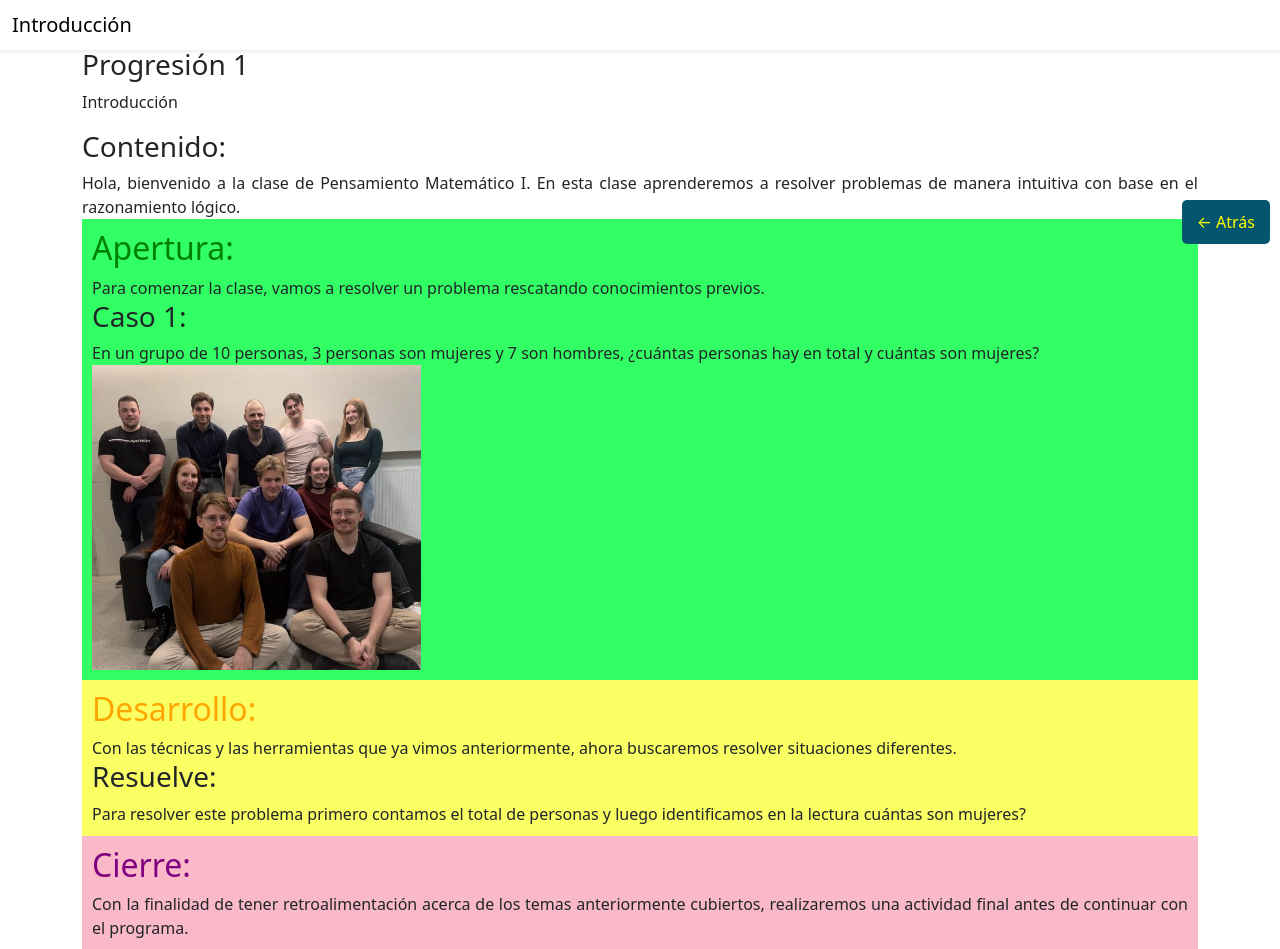
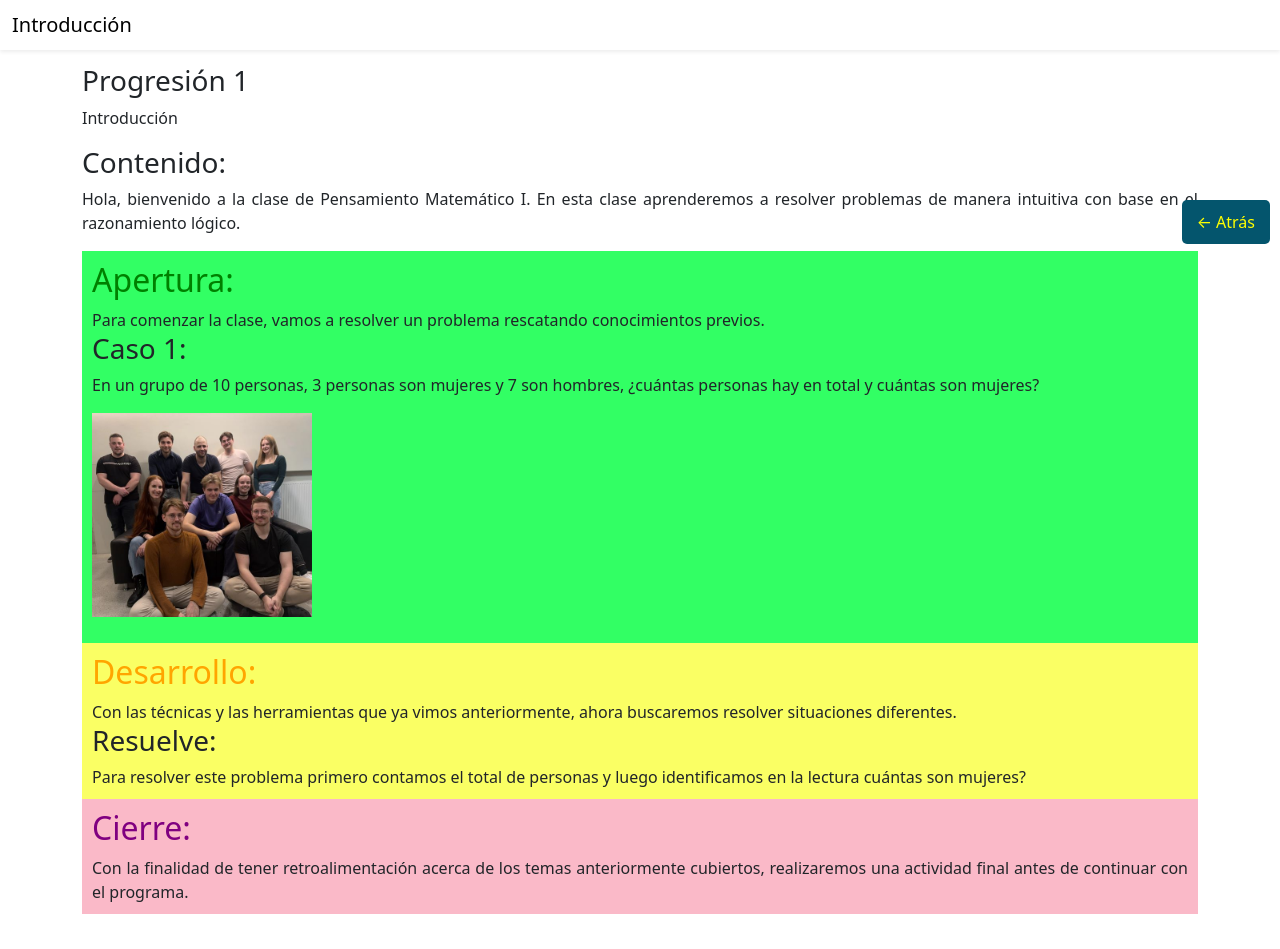
Before and after one commit to renebec/pm1, a Flask app: page /tema/1 in a window 1280 px wide. Shown: the top 949 px of the page. After the commit the page ends 914 px from the top, so only its background shows below. Run offline with Flask 3, Linux system fonts and the light colour scheme.

Commit message:
modifie classpage's div margins

```diff
--- a/templates/classpage.html
+++ b/templates/classpage.html
@@ -63,19 +63,23 @@
         </div>
             <br>
         <a onclick="history.back()" class="home-link1">&leftarrow; Atrás</a>
-    <h3>{{i['pg']}}</h3>
-    <p>{{i['Tema']}}</p>
+    <div class="mt-3 mb-3">
+        <h3>{{i['pg']}}</h3>
+        <p>{{i['Tema']}}</p>
+
 
     <h3>Contenido:</h3>
     {{i['Contenido']}}
     <br>
+        </div>
+
         <div class="apertura">
     <h2 style="color:green;">Apertura:</h2>
     {{i['Apertura']}}
     <h3>Caso {{i['id']}}:</h3>
     {{i['Caso']}}
     <br>
-    <img src={{i['src1']}} alt="Caso 1" style="width:30%;height:auto">
+    <img class="mt-3 mb-3" src={{i['src1']}} alt="Caso 1" style="width:220px;height:auto">
             </div>
         <div class="desarrollo">
     <h2 style="color:orange;"">Desarrollo:</h2>
```
